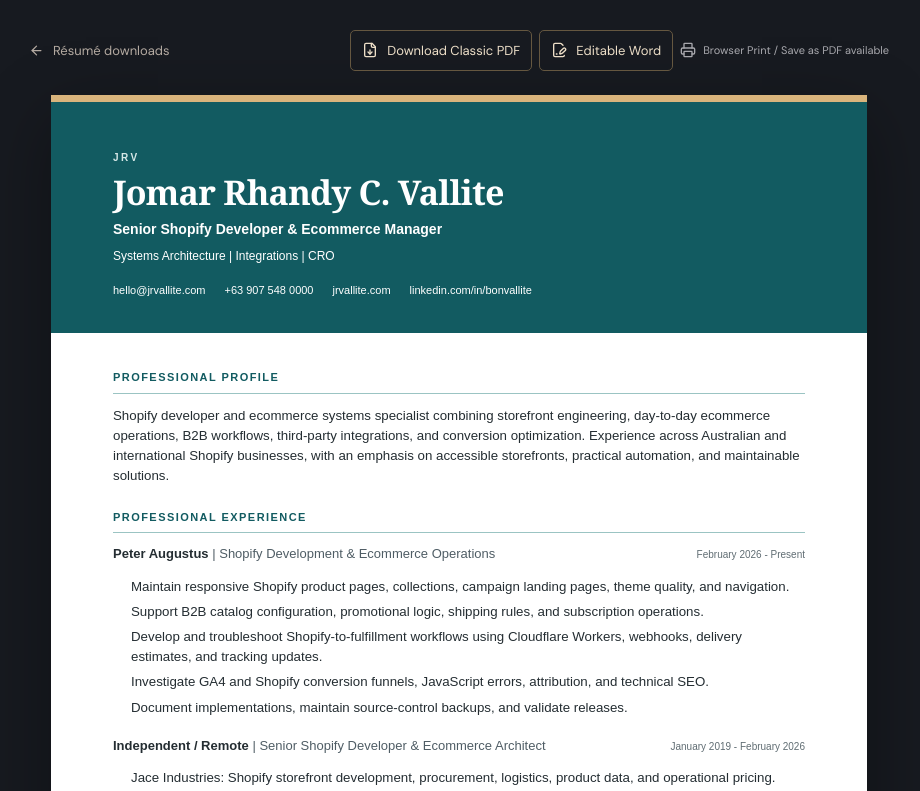
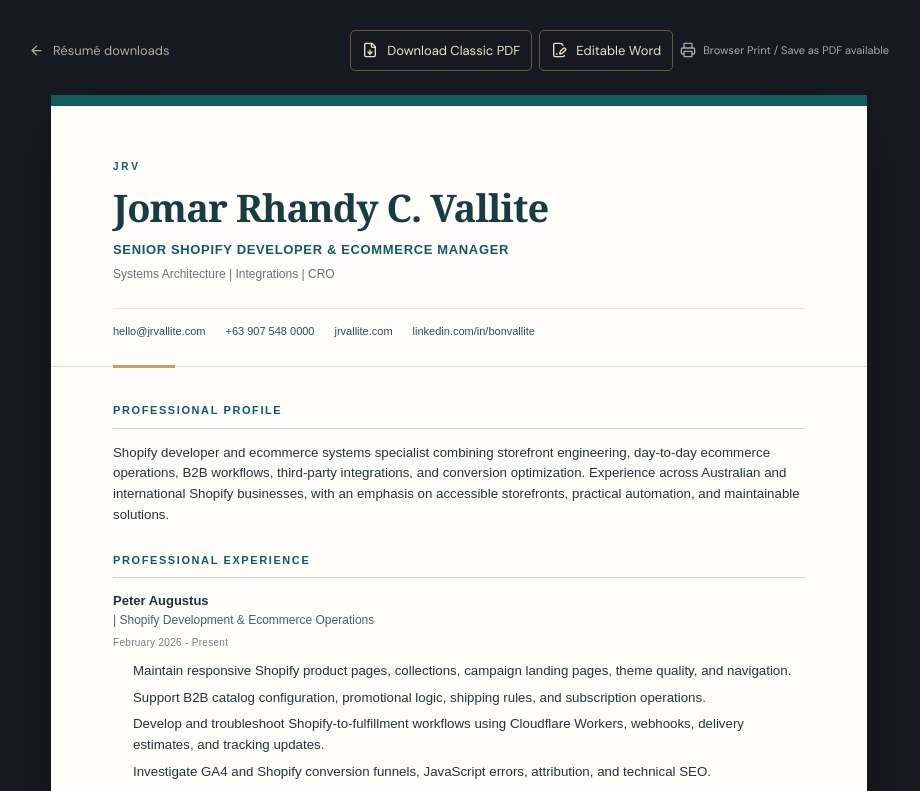
Before and after one commit to bonvallite/developer-portfolio, a Next.js app: page /resume/classic in a window 1280 px wide. Shown: the top 791 px of the page, without its empty margins (181-1101 px from the left). Built offline with nearby package versions, Linux system fonts and the light colour scheme.

Commit message:
design(classic-resume): replace heavy header with refined editorial document styling

```diff
--- a/app/resume/resume.css
+++ b/app/resume/resume.css
@@ -164,3 +164,160 @@
  .resume-paper section,.resume-job{break-inside:avoid}
  @page{size:letter;margin:0.35in}
 }
+
+/* 2026-11-20 Classic-only refinement.
+   A restrained ivory paper and deep-teal typography replace the heavy
+   full-width colour block. The top ribbon and inner rules remain printable.
+   ATS (.paper-modern) deliberately does not inherit these layout changes. */
+.resume-paper.paper-classic{
+  background:#fffdfa;
+  color:#23343b;
+  font-family:Arial,Helvetica,sans-serif;
+  line-height:1.56;
+}
+.resume-paper.paper-classic .resume-paper-header{
+  position:relative;
+  color:#23343b;
+  background:#fffdfa;
+  border-top:11px solid #125b61;
+  padding:50px 62px 26px;
+  border-bottom:1px solid #d5dedb;
+}
+.resume-paper.paper-classic .resume-paper-header::after{
+  content:"";
+  position:absolute;
+  bottom:-2px;
+  left:62px;
+  width:62px;
+  height:3px;
+  background:#c5a06b;
+}
+.resume-paper.paper-classic .resume-monogram{
+  display:inline-block;
+  color:#125b61;
+  letter-spacing:2.8px;
+  font-size:10px;
+  font-weight:800;
+  margin-bottom:12px;
+}
+.resume-paper.paper-classic .resume-paper-header h1{
+  font:700 clamp(28px,4vw,38px)/1.13 Georgia,'Times New Roman',serif;
+  letter-spacing:-.9px;
+  margin:0 0 13px;
+  color:#173c41;
+}
+.resume-paper.paper-classic .resume-paper-header h2{
+  color:#125b61;
+  font-size:13px;
+  letter-spacing:.65px;
+  text-transform:uppercase;
+  font-weight:800;
+  margin:0 0 6px;
+}
+.resume-paper.paper-classic .resume-paper-header p{
+  color:#657477;
+  font-size:12px;
+  margin:0;
+}
+.resume-paper.paper-classic .resume-contact{
+  margin-top:24px;
+  padding-top:14px;
+  border-top:1px solid #e5e8e4;
+  font-size:11px;
+  gap:7px 20px;
+}
+.resume-paper.paper-classic .resume-contact a{
+  color:#2c4c53;
+  text-decoration:none;
+  overflow-wrap:anywhere;
+}
+.resume-paper.paper-classic .resume-paper-grid{
+  padding:12px 62px 58px;
+}
+.resume-paper.paper-classic .resume-main-col section,
+.resume-paper.paper-classic .resume-sidebar section{
+  margin-bottom:27px;
+}
+.resume-paper.paper-classic h3{
+  color:#125b61;
+  font:bold 11px/1.4 Arial,Helvetica,sans-serif;
+  letter-spacing:1.6px;
+  border-bottom:1px solid #c4d6d3;
+  padding-bottom:9px;
+  margin:24px 0 14px;
+}
+.resume-paper.paper-classic .resume-job{
+  margin:0 0 23px;
+  padding:0 0 16px 0;
+  border-bottom:1px solid #ecede8;
+}
+.resume-paper.paper-classic .resume-job:last-child{
+  border-bottom:0;
+  padding-bottom:0;
+}
+.resume-paper.paper-classic .resume-job-top{
+  display:flex;
+  flex-direction:column;
+  gap:2px;
+  align-items:flex-start;
+}
+.resume-paper.paper-classic .resume-job-top h4{
+  color:#1d3239;
+  font-size:13px;
+  font-weight:800;
+  margin:0;
+}
+.resume-paper.paper-classic .resume-job-top h4 span{
+  display:block;
+  color:#486268;
+  font-size:12px;
+  margin-top:2px;
+  line-height:1.4;
+}
+.resume-paper.paper-classic .resume-job-top small{
+  color:#708083;
+  font-size:10px;
+  letter-spacing:.3px;
+  margin:4px 0 2px;
+}
+.resume-paper.paper-classic li{
+  padding-left:2px;
+  margin-bottom:6px;
+}
+.resume-paper.paper-classic .resume-sidebar{
+  background:transparent;
+  border-top:1px solid #d3ddda;
+  padding:0;
+}
+.resume-paper.paper-classic .resume-sidebar ul{
+  display:grid;
+  grid-template-columns:repeat(2,minmax(0,1fr));
+  gap:8px 28px;
+  padding-left:18px;
+}
+.resume-paper.paper-classic .resume-sidebar li{font-size:12px}
+.resume-paper.paper-classic a:focus-visible{
+  outline:2px solid #946b39;
+  outline-offset:3px;
+}
+@media(max-width:700px){
+ .resume-paper.paper-classic .resume-paper-header{
+   padding:28px 20px 24px;
+   border-top-width:8px;
+ }
+ .resume-paper.paper-classic .resume-paper-header::after{left:20px}
+ .resume-paper.paper-classic .resume-paper-header h1{font-size:clamp(24px,6vw,32px)}
+ .resume-paper.paper-classic .resume-paper-grid{padding:12px 20px 36px}
+ .resume-paper.paper-classic .resume-sidebar ul{grid-template-columns:1fr}
+}
+@media print{
+ .resume-paper.paper-classic{
+  background:#fff!important;
+  box-shadow:none!important;
+  max-width:none!important;
+  -webkit-print-color-adjust:exact;
+  print-color-adjust:exact;
+ }
+ .resume-paper.paper-classic .resume-paper-header{padding-top:32px}
+ .resume-paper.paper-classic .resume-job{break-inside:avoid}
+}
```
